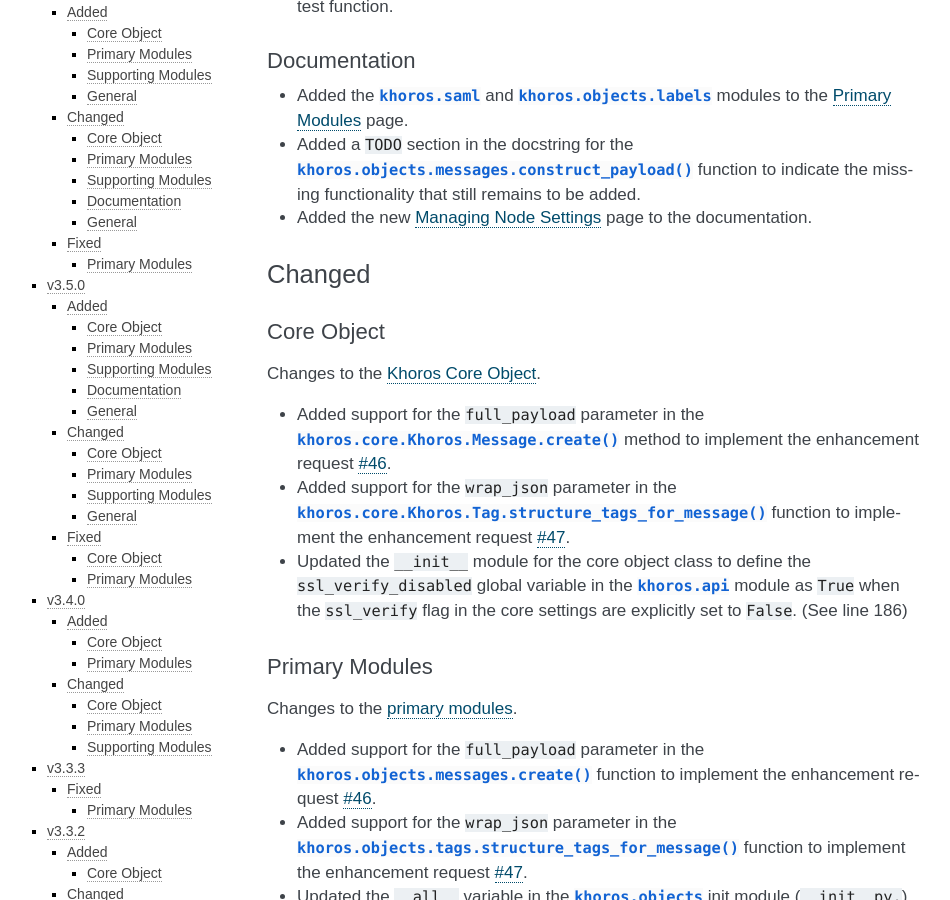
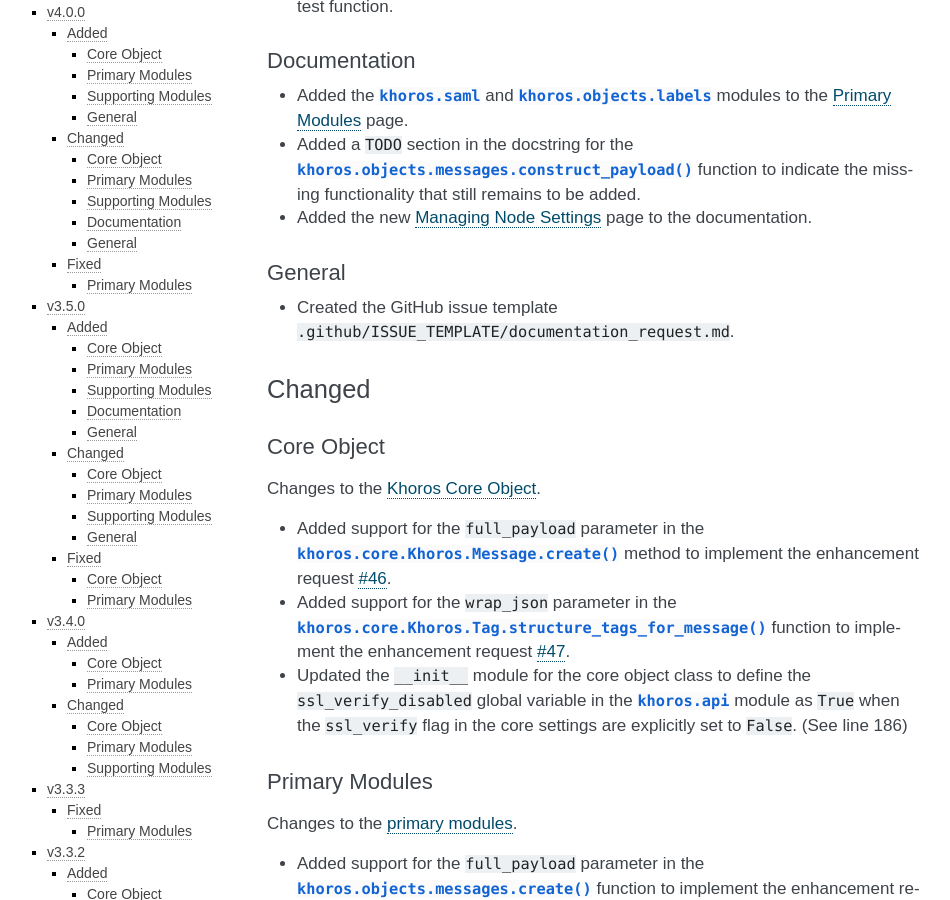
Before and after one commit to jeffshurtliff/khoros, a Sphinx documentation site: the page built from docs/changelog.rst, in a window 1280 px wide and 900 px high, scrolled down 1205 px. Shown: the whole window, without its empty margins (153-1103 px from the left). Built offline with Sphinx 7.4.7, drawn with Linux system fonts in a browser that asks for light colours.

Commit message:
Created the documentation_request.md issue template

```diff
--- a/docs/changelog.rst
+++ b/docs/changelog.rst
@@ -53,6 +53,10 @@
   :py:func:`khoros.objects.messages.construct_payload` function to indicate the missing
   functionality that still remains to be added.
 * Added the new :doc:`manage-settings` page to the documentation.
+
+General
+-------
+* Created the GitHub issue template ``.github/ISSUE_TEMPLATE/documentation_request.md``.
 
 Changed
 =======
```
